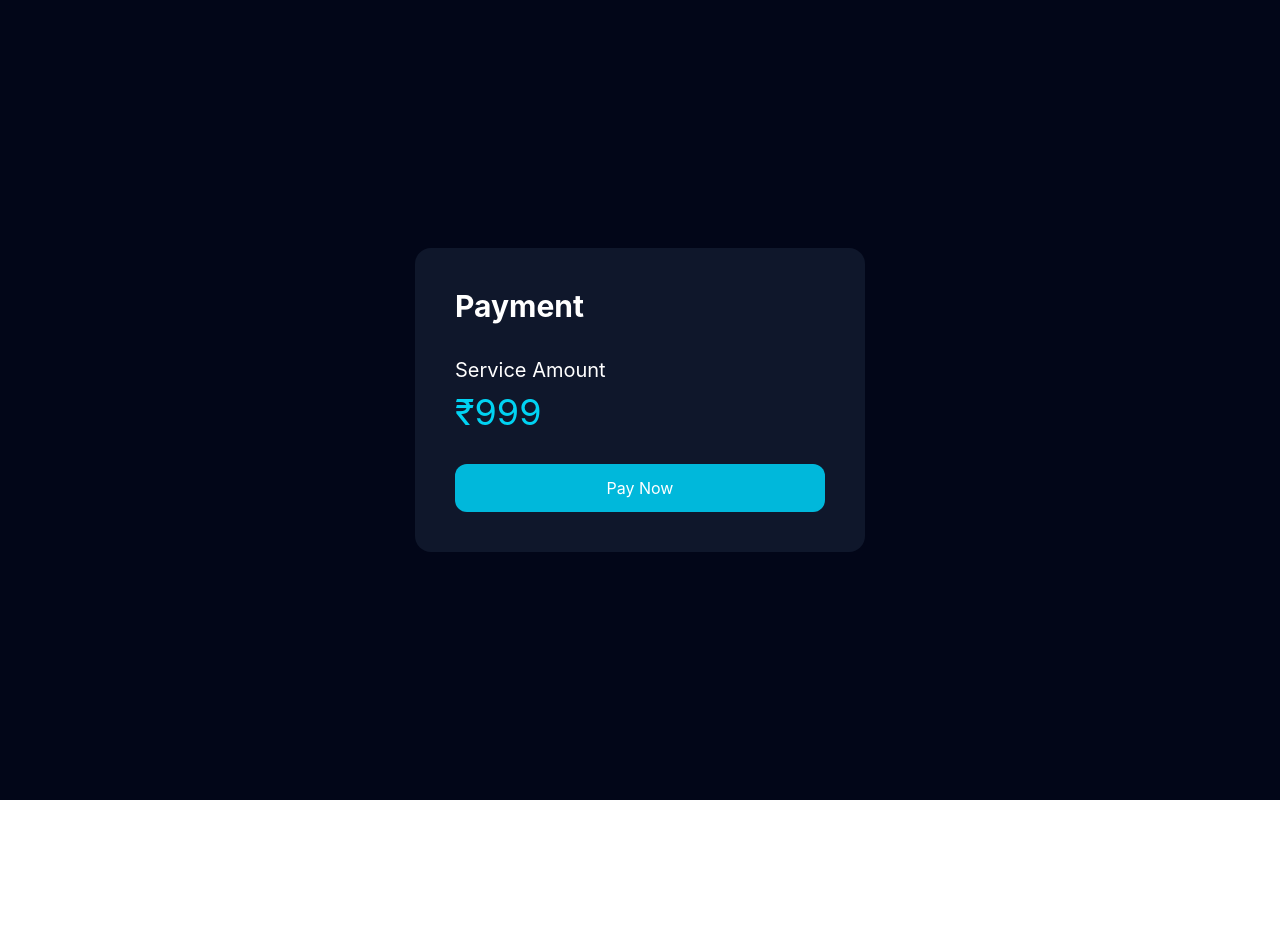
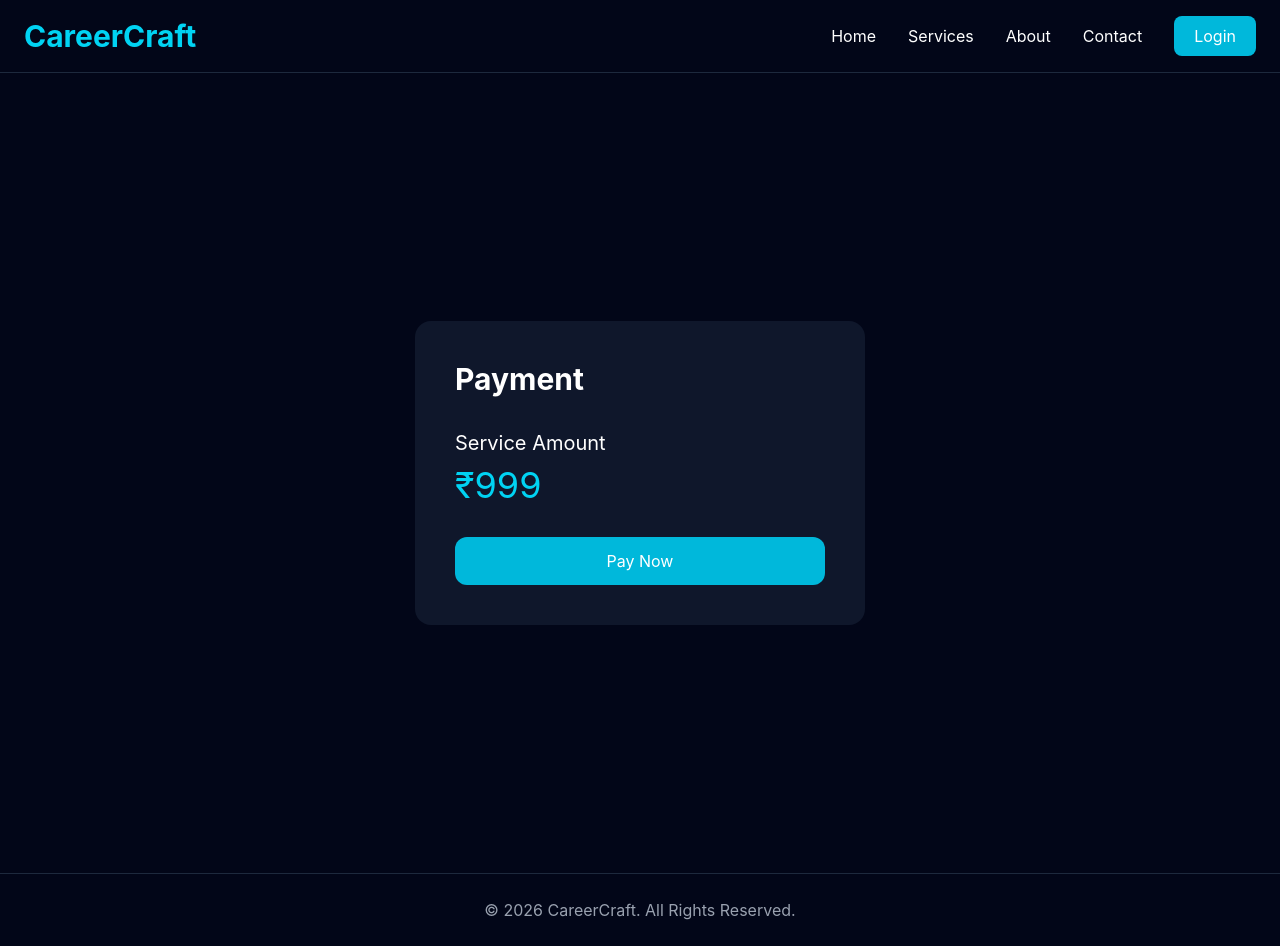
Before and after one commit to lxpraveen/careercraft, a React (Vite) app: page /payment in a window 1280 px wide. Before the commit the page ends 800 px from the top, so only its background shows below. Built offline with nearby package versions, Linux system fonts and the light colour scheme.

Commit message:
Fix MainLayout Navbar

```diff
--- a/src/layouts/MainLayout.jsx
+++ b/src/layouts/MainLayout.jsx
@@ -1,7 +1,15 @@
 import { Outlet } from "react-router-dom";
+import Navbar from "../components/Navbar/Navbar";
+import Footer from "../components/Footer/Footer";
 
 const MainLayout = () => {
-  return <Outlet />;
+  return (
+    <>
+      <Navbar />
+      <Outlet />
+      <Footer />
+    </>
+  );
 };
 
 export default MainLayout;
--- a/src/routes/AppRoutes.jsx
+++ b/src/routes/AppRoutes.jsx
@@ -2,7 +2,6 @@
 import MainLayout from "../layouts/MainLayout";
 import Home from "../pages/Home/Home";
 import Services from "../services/Services";
-//import Services from "../components/ServicesSection/ServicesSection";
 import About from "../pages/About/About";
 import Contact from "../pages/Contact/Contact";
 import Login from "../pages/Login/Login";
```
